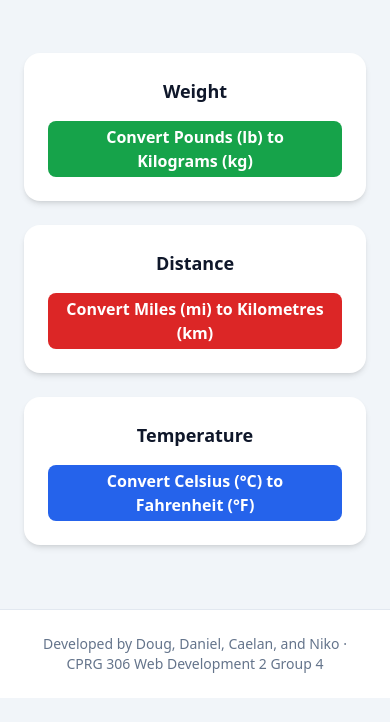
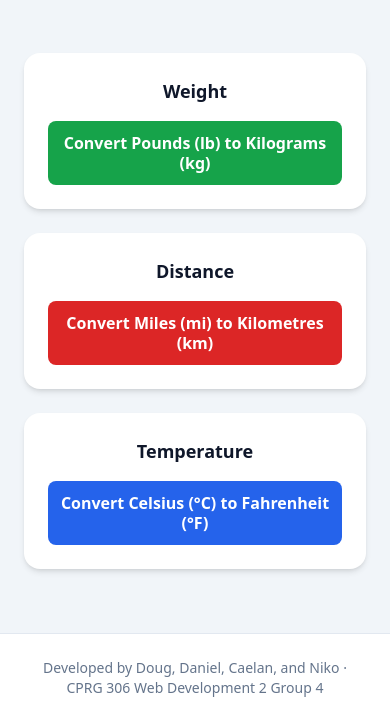
Before and after one commit to NikoDewit/web-development-2-group-4-assignment-1, a website: page index.html in a window 390 px wide. Shown: the part 236-958 px from the top of the page. Before the commit the page ends 934 px from the top, so only its background shows below. Drawn offline with nearby package versions, Linux system fonts and the light colour scheme.

Commit message:
Made index page buttons responsive and fixed text overflow

```diff
--- a/index.html
+++ b/index.html
@@ -19,8 +19,10 @@
           Unit Converter
         </h1>
       </a>
+
       <span
-        class="text-xs font-semibold text-blue-700 bg-blue-100 px-3 py-1 rounded-full dark:text-blue-100 dark:bg-blue-700">
+        class="text-xs font-semibold text-blue-700 bg-blue-100 px-3 py-1 rounded-full dark:text-blue-100 dark:bg-blue-700"
+      >
         CPRG 306 &middot; Assignment 1
       </span>
     </div>
@@ -30,6 +32,7 @@
     <h2 class="text-3xl sm:text-4xl font-bold text-slate-900 dark:text-white">
       Unit Conversion Calculator
     </h2>
+
     <p class="text-base text-slate-600 dark:text-slate-300 mt-3 max-w-xl mx-auto">
       Tool for common unit conversions
     </p>
@@ -37,35 +40,45 @@
 
   <main class="max-w-5xl mx-auto px-6 pb-16 mt-6 sm:mt-10 lg:mt-16 flex-grow">
     <div class="grid grid-cols-1 md:grid-cols-3 gap-6">
+
+      <!-- Weight -->
       <div class="text-center bg-white dark:bg-gray-700 rounded-2xl shadow-md p-6">
         <h3 class="text-lg font-bold text-slate-900 dark:text-slate-100">
           Weight
         </h3>
 
-            <button onclick="window.location.href='weight_calc.html'"
-            class="w-full h-14 mt-4 rounded-lg bg-green-600 px-4 py-2 font-semibold text-white hover:bg-green-700 transition cursor-pointer inline-flex items-center justify-center">
+        <button
+          onclick="window.location.href='weight_calc.html'"
+          class="w-full mt-4 rounded-lg bg-green-600 px-3 py-3 font-semibold text-white text-base sm:text-lg leading-tight hover:bg-green-700 transition cursor-pointer inline-flex items-center justify-center"
+        >
           Convert Pounds (lb) to Kilograms (kg)
         </button>
       </div>
 
+      <!-- Distance -->
       <div class="text-center bg-white dark:bg-gray-700 rounded-2xl shadow-md p-6">
         <h3 class="text-lg font-bold text-slate-900 dark:text-slate-100">
           Distance
         </h3>
 
-            <button onclick="window.location.href='distance_calc.html'"
-            class="w-full h-14 mt-4 rounded-lg bg-red-600 px-4 py-2 font-semibold text-white hover:bg-red-700 transition cursor-pointer inline-flex items-center justify-center">
+        <button
+          onclick="window.location.href='distance_calc.html'"
+          class="w-full mt-4 rounded-lg bg-red-600 px-3 py-3 font-semibold text-white text-base sm:text-lg leading-tight hover:bg-red-700 transition cursor-pointer inline-flex items-center justify-center"
+        >
           Convert Miles (mi) to Kilometres (km)
         </button>
       </div>
 
+      <!-- Temperature -->
       <div class="text-center bg-white dark:bg-gray-700 rounded-2xl shadow-md p-6">
         <h3 class="text-lg font-bold text-slate-900 dark:text-slate-100">
           Temperature
         </h3>
 
-            <button onclick="window.location.href='temperature_calc.html'"
-            class="w-full h-14 mt-4 rounded-lg bg-blue-600 px-4 py-2 font-semibold text-white hover:bg-blue-700 transition cursor-pointer inline-flex items-center justify-center">
+        <button
+          onclick="window.location.href='temperature_calc.html'"
+          class="w-full mt-4 rounded-lg bg-blue-600 px-3 py-3 font-semibold text-white text-base sm:text-lg leading-tight hover:bg-blue-700 transition cursor-pointer inline-flex items-center justify-center"
+        >
           Convert Celsius (°C) to Fahrenheit (°F)
         </button>
       </div>
```
Lines whose indentation alone changed are shown as unchanged.
